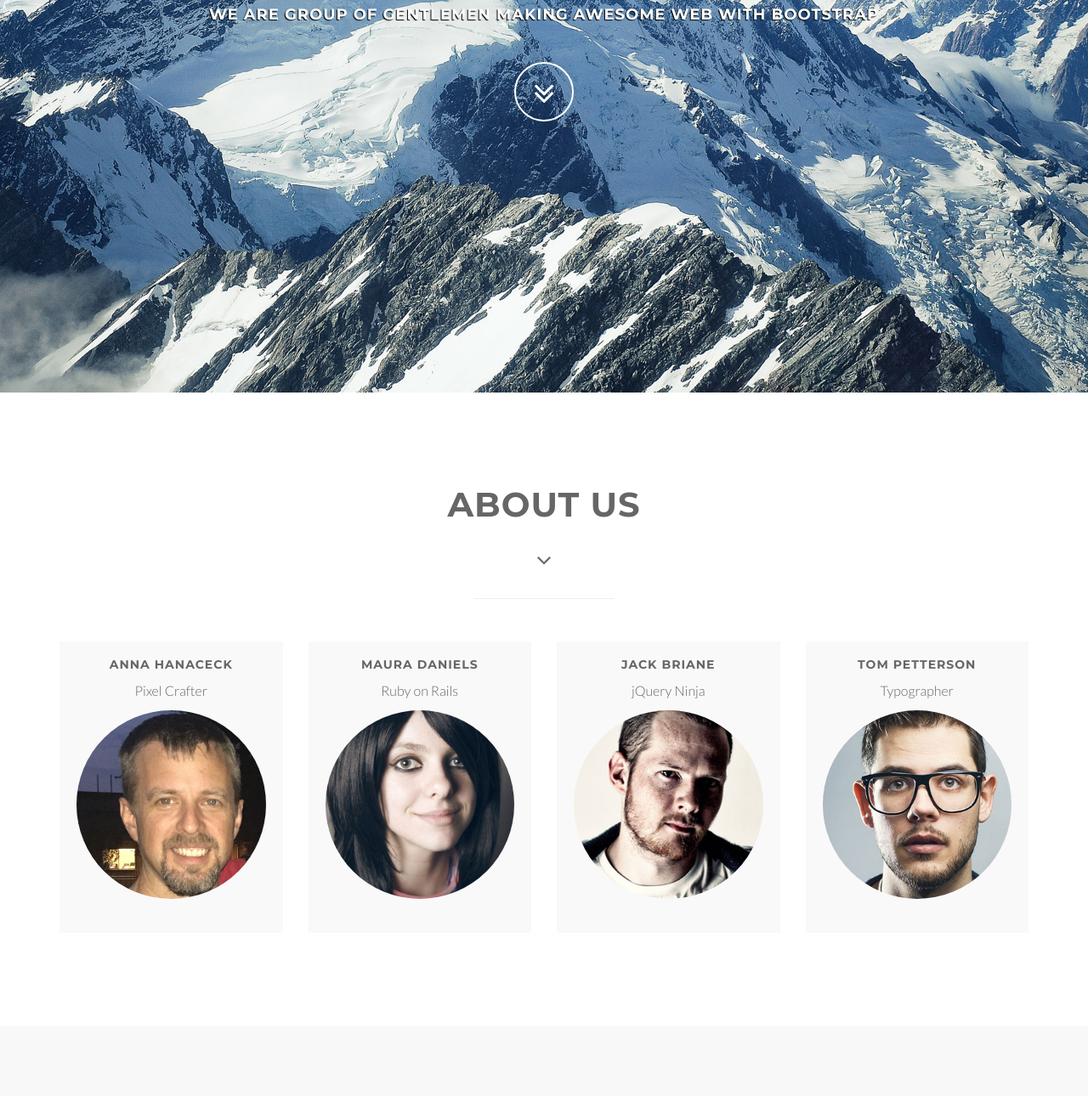
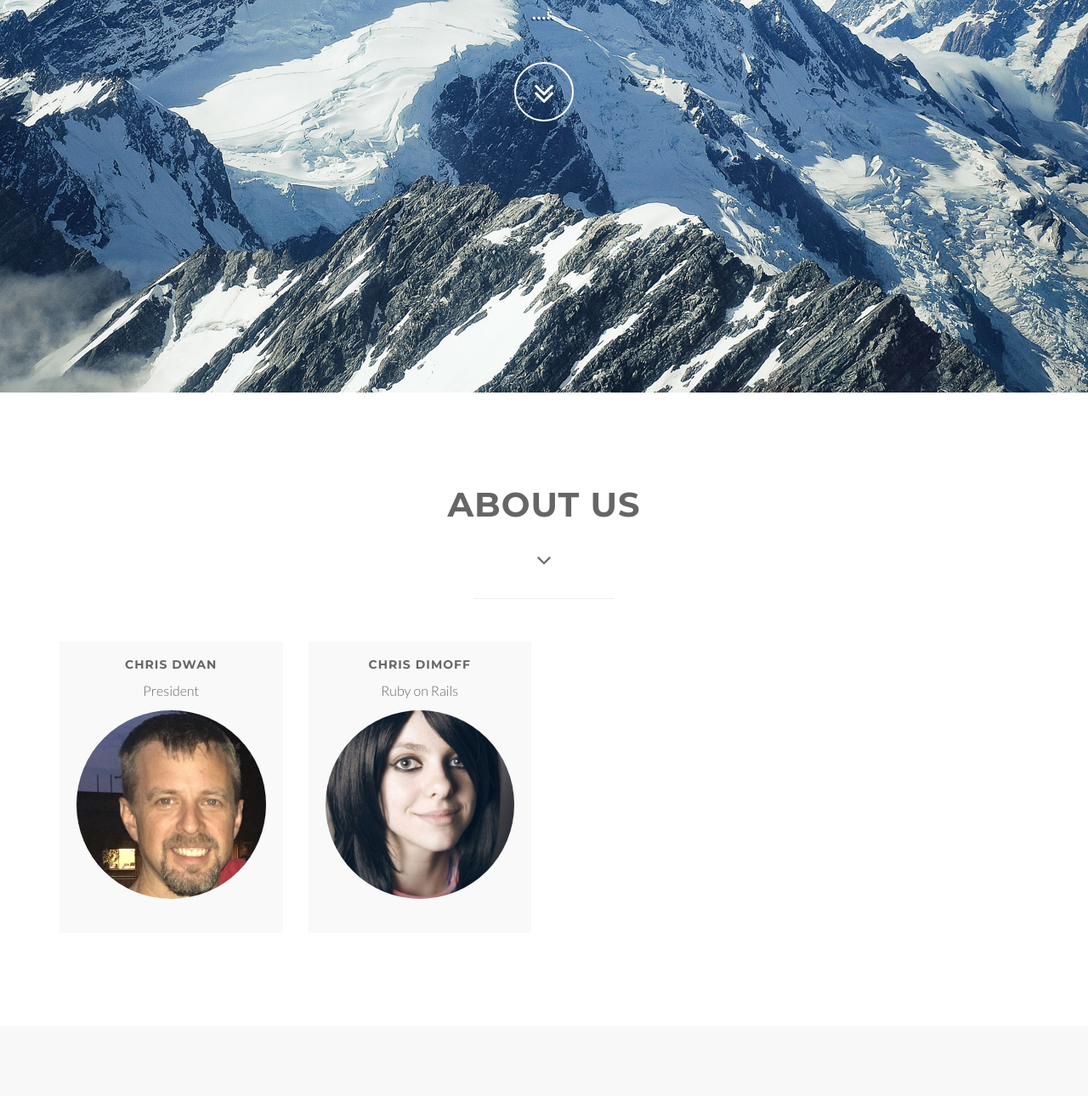
Before and after one commit to Aberdeener/website, a plain HTML site: page index.html in a window 1280 px wide. Shown: the part 338-1628 px from the top of the page at 85% size. Drawn offline with Linux system fonts and the light colour scheme.

Commit message:
remove dropdown, add team img

```diff
--- a/index.html
+++ b/index.html
@@ -7,7 +7,7 @@
     <meta name="description" content="">
     <meta name="author" content="">
 
-    <title>Squadfree - Free bootstrap 3 one page template</title>
+    <title>RadNine</title>
 
     <!-- Bootstrap Core CSS -->
     <link href="css/bootstrap.min.css" rel="stylesheet" type="text/css">
@@ -18,13 +18,6 @@
     <!-- Squad theme CSS -->
     <link href="css/style.css" rel="stylesheet">
 	<link href="color/default.css" rel="stylesheet">
-
-    <!-- =======================================================
-        Theme Name: Squadfree
-        Theme URL: https://bootstrapmade.com/squadfree-free-bootstrap-template-creative/
-        Author: BootstrapMade
-        Author URL: https://bootstrapmade.com
-    ======================================================= -->
 
 </head>
 
@@ -41,7 +34,7 @@
                     <i class="fa fa-bars"></i>
                 </button>
                 <a class="navbar-brand" href="index.html">
-                    <h1>SQUAD FREE</h1>
+                    <h1>RadNine</h1>
                 </a>
             </div>
 
@@ -52,14 +45,6 @@
         <li><a href="#about">About</a></li>
 		<li><a href="#service">Service</a></li>
 		<li><a href="#contact">Contact</a></li>
-        <li class="dropdown">
-          <a href="#" class="dropdown-toggle" data-toggle="dropdown">Dropdown <b class="caret"></b></a>
-          <ul class="dropdown-menu">
-            <li><a href="#">Example menu</a></li>
-            <li><a href="#">Example menu</a></li>
-            <li><a href="#">Example menu</a></li>
-          </ul>
-        </li>
       </ul>
             </div>
             <!-- /.navbar-collapse -->
@@ -71,8 +56,8 @@
     <section id="intro" class="intro">
 
 		<div class="slogan">
-			<h2>WELCOME TO <span class="text_color">SQUAD</span> </h2>
-			<h4>WE ARE GROUP OF GENTLEMEN MAKING AWESOME WEB WITH BOOTSTRAP</h4>
+			<h2>WELCOME TO <span class="text_color">RADNINE</span> </h2>
+			<h4>.....</h4>
 		</div>
 		<div class="page-scroll">
 			<a href="#service" class="btn btn-circle">
@@ -111,8 +96,8 @@
 				<div class="wow bounceInUp" data-wow-delay="0.2s">
                 <div class="team boxed-grey">
                     <div class="inner">
-						<h5>Anna Hanaceck</h5>
-                        <p class="subtitle">Pixel Crafter</p>
+						<h5>Chris Dwan</h5>
+                        <p class="subtitle">President</p>
                         <div class="avatar"><img src="img/team/1.jpg" alt="" class="img-responsive img-circle" /></div>
                     </div>
                 </div>
@@ -122,33 +107,9 @@
 				<div class="wow bounceInUp" data-wow-delay="0.5s">
                 <div class="team boxed-grey">
                     <div class="inner">
-						<h5>Maura Daniels</h5>
+						<h5>Chris Dimoff</h5>
                         <p class="subtitle">Ruby on Rails</p>
                         <div class="avatar"><img src="img/team/2.jpg" alt="" class="img-responsive img-circle" /></div>
-
-                    </div>
-                </div>
-				</div>
-            </div>
-			<div class="col-md-3">
-				<div class="wow bounceInUp" data-wow-delay="0.8s">
-                <div class="team boxed-grey">
-                    <div class="inner">
-						<h5>Jack Briane</h5>
-                        <p class="subtitle">jQuery Ninja</p>
-                        <div class="avatar"><img src="img/team/3.jpg" alt="" class="img-responsive img-circle" /></div>
-
-                    </div>
-                </div>
-				</div>
-            </div>
-			<div class="col-md-3">
-				<div class="wow bounceInUp" data-wow-delay="1s">
-                <div class="team boxed-grey">
-                    <div class="inner">
-						<h5>Tom Petterson</h5>
-                        <p class="subtitle">Typographer</p>
-                        <div class="avatar"><img src="img/team/4.jpg" alt="" class="img-responsive img-circle" /></div>
 
                     </div>
                 </div>
```
Also changed, not shown: img/team/2.jpeg (added).
